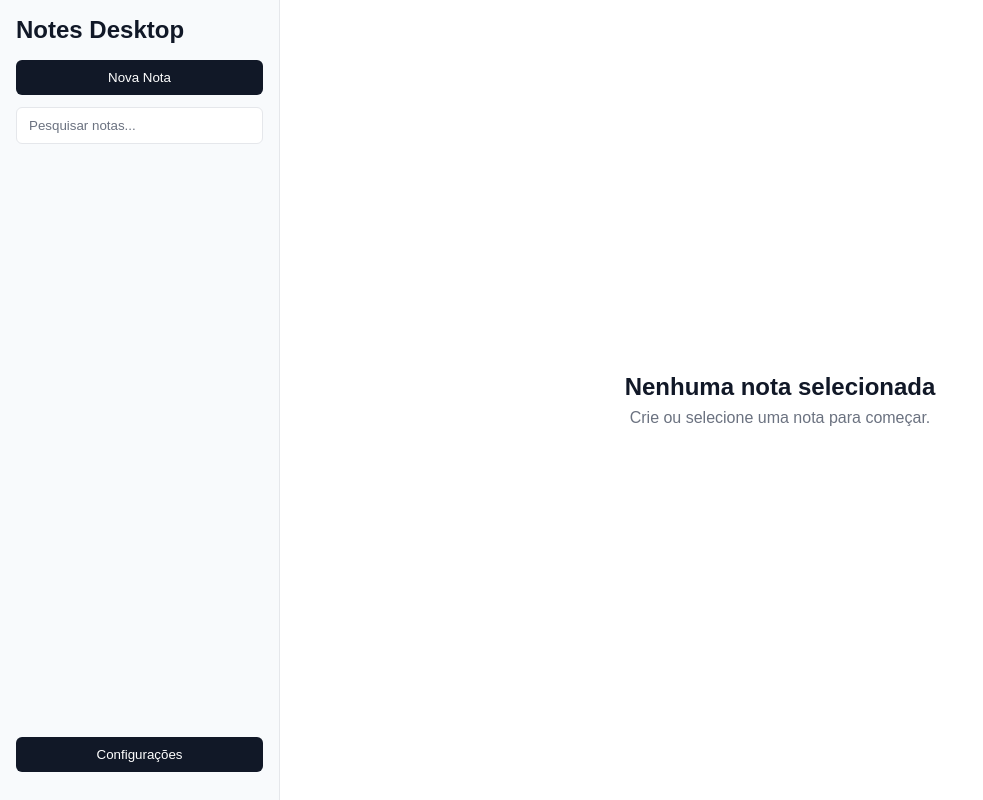
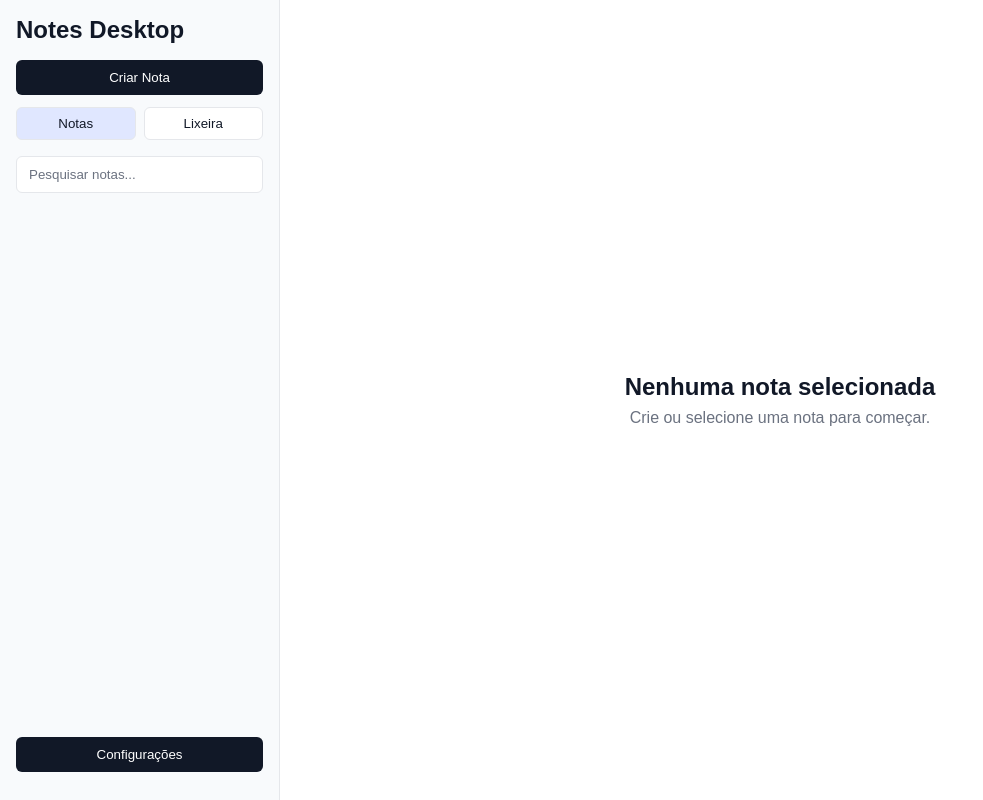
Before and after one commit to JoaoOliveira20/notes-desktop, a React (Vite) app: page / in a window 1280 px wide. Shown: the whole page, without its empty margins (0-983 px from the left). Built offline with nearby package versions, Linux system fonts and the light colour scheme.

Commit message:
feat: add trash view, soft delete and permanent deletion

```diff
--- a/src/components/Sidebar/Sidebar.css
+++ b/src/components/Sidebar/Sidebar.css
@@ -57,3 +57,24 @@
   min-height: 0;
   overflow-y: auto;
 }
+
+.sidebar-tabs {
+  display: flex;
+  gap: 8px;
+  margin-bottom: 16px;
+}
+
+.sidebar-tab {
+  flex: 1;
+  padding: 8px;
+  border: 1px solid var(--border-color);
+  border-radius: 6px;
+  cursor: pointer;
+
+  background: var(--bg-input);
+  color: var(--text-main);
+}
+
+.sidebar-tab.active {
+  background: var(--item-active);
+}
--- a/src/components/Sidebar/Sidebar.tsx
+++ b/src/components/Sidebar/Sidebar.tsx
@@ -2,6 +2,7 @@ import "./Sidebar.css";
 import type { Note } from "../../types/Note";
 import { NoteList } from "../NoteList/NoteList";
 import type { ptBR } from "../../locales/pt-BR";
+import type { ViewMode } from "../../types/ViewMode";
 
 type Translations = typeof ptBR;
 
@@ -14,6 +15,8 @@ type SidebarProps = {
   onSearchChange: (search: string) => void;
   onOpenSettings: () => void;
   t: Translations;
+  viewMode: ViewMode;
+  onChangeViewMode: (viewMode: ViewMode) => void;
 };
 
 export function Sidebar({
@@ -25,6 +28,8 @@ export function Sidebar({
   onSearchChange,
   onOpenSettings,
   t,
+  viewMode,
+  onChangeViewMode,
 }: SidebarProps) {
   return (
     <aside className="sidebar">
@@ -33,6 +38,26 @@ export function Sidebar({
       <button className="sidebar-button" onClick={onCreateNote}>
         {t.newNote}
       </button>
+
+      <div className="sidebar-tabs">
+        <button
+          className={
+            viewMode === "notes" ? "sidebar-tab active" : "sidebar-tab"
+          }
+          onClick={() => onChangeViewMode("notes")}
+        >
+          {t.notes}
+        </button>
+
+        <button
+          className={
+            viewMode === "trash" ? "sidebar-tab active" : "sidebar-tab"
+          }
+          onClick={() => onChangeViewMode("trash")}
+        >
+          {t.trash}
+        </button>
+      </div>
 
       <input
         className="sidebar-search"
--- a/src/hooks/useNotes.ts
+++ b/src/hooks/useNotes.ts
@@ -6,10 +6,12 @@ export function useNotes() {
   const [hasLoadedNotes, setHasLoadedNotes] = useState(false);
   const [selectedNoteId, setSelectedNoteId] = useState<string | null>(null);
   const [search, setSearch] = useState("");
+  const activeNotes = notes.filter((note) => !note.deleted);
+  const deletedNotes = notes.filter((note) => note.deleted);
 
   const selectedNote = notes.find((note) => note.id === selectedNoteId);
 
-  const filteredNotes = notes
+  const filteredNotes = activeNotes
     .filter((note) => {
       const searchText = search.toLowerCase();
 
@@ -60,6 +62,7 @@ export function useNotes() {
       createdAt: now,
       updatedAt: now,
       pinned: false,
+      deleted: false,
     };
 
     setNotes([...notes, newNote]);
@@ -133,7 +136,25 @@ export function useNotes() {
     setNotes(updatedNotes);
   }
 
-  function deleteNote() {
+  function moveNoteToTrash() {
+    const updatedNotes = notes.map((note) => {
+      if (note.id === selectedNoteId) {
+        return {
+          ...note,
+          deleted: true,
+          pinned: false,
+          updatedAt: new Date().toISOString(),
+        };
+      }
+
+      return note;
+    });
+
+    setNotes(updatedNotes);
+    setSelectedNoteId(null);
+  }
+
+  function permanentlyDeleteNote() {
     setNotes(notes.filter((note) => note.id !== selectedNoteId));
     setSelectedNoteId(null);
   }
@@ -148,10 +169,12 @@ export function useNotes() {
     importNotes,
     updateTitle,
     updateContent,
-    deleteNote,
     search,
     setSearch,
     filteredNotes,
     togglePin,
+    deletedNotes,
+    moveNoteToTrash,
+    permanentlyDeleteNote,
   };
 }
--- a/src/locales/en.ts
+++ b/src/locales/en.ts
@@ -20,4 +20,12 @@ export const en = {
   cancel: "Cancel",
   emptyStateTitle: "No note selected",
   emptyStateMessage: "Create or select a note to get started.",
+  notes: "Notes",
+  trash: "Trash",
+  confirmMoveToTrashTitle: "Move note to trash?",
+  confirmMoveToTrashMessage: "You will be able to restore this note later.",
+  moveToTrash: "Move to trash",
+  confirmPermanentDeleteTitle: "Permanently delete note?",
+  confirmPermanentDeleteMessage: "This action cannot be undone.",
+  deletePermanently: "Delete permanently",
 };
--- a/src/locales/pt-BR.ts
+++ b/src/locales/pt-BR.ts
@@ -1,6 +1,6 @@
 export const ptBR = {
   appName: "Notes Desktop",
-  newNote: "Nova Nota",
+  newNote: "Criar Nota",
   importBackup: "Importar Backup",
   exportBackup: "Exportar Backup",
   searchNotes: "Pesquisar notas...",
@@ -20,4 +20,12 @@ export const ptBR = {
   cancel: "Cancelar",
   emptyStateTitle: "Nenhuma nota selecionada",
   emptyStateMessage: "Crie ou selecione uma nota para começar.",
+  notes: "Notas",
+  trash: "Lixeira",
+  confirmMoveToTrashTitle: "Mover nota para a lixeira?",
+  confirmMoveToTrashMessage: "Você poderá restaurar essa nota depois.",
+  moveToTrash: "Mover para lixeira",
+  confirmPermanentDeleteTitle: "Excluir nota permanentemente?",
+  confirmPermanentDeleteMessage: "Essa ação não pode ser desfeita.",
+  deletePermanently: "Excluir permanentemente",
 };
--- a/src/pages/HomePage/HomePage.tsx
+++ b/src/pages/HomePage/HomePage.tsx
@@ -6,6 +6,7 @@ import { NoteEditor } from "../../components/NoteEditor/NoteEditor";
 import { SettingsModal } from "../../components/Modal/SettingsModal/SettingsModal";
 import { ConfirmModal } from "../../components/Modal/ConfirmModal/ConfirmModal";
 import { EmptyState } from "../../components/EmptyState/EmptyState";
+import type { ViewMode } from "../../types/ViewMode";
 
 import { useNotes } from "../../hooks/useNotes";
 import { useTheme } from "../../hooks/useTheme";
@@ -14,6 +15,7 @@ import { useLanguage } from "../../hooks/useLanguage";
 export function HomePage() {
   const {
     filteredNotes,
+    deletedNotes,
     search,
     setSearch,
     selectedNote,
@@ -24,7 +26,8 @@ export function HomePage() {
     importNotes,
     updateTitle,
     updateContent,
-    deleteNote,
+    moveNoteToTrash,
+    permanentlyDeleteNote,
     togglePin,
   } = useNotes();
 
@@ -32,17 +35,20 @@ export function HomePage() {
   const { language, toggleLanguage, t } = useLanguage();
   const [isSettingsOpen, setIsSettingsOpen] = useState(false);
   const [isDeleteModalOpen, setIsDeleteModalOpen] = useState(false);
+  const [viewMode, setViewMode] = useState<ViewMode>("notes");
 
   return (
     <div className="home-page">
       <Sidebar
-        notes={filteredNotes}
+        notes={viewMode === "notes" ? filteredNotes : deletedNotes}
         selectedNoteId={selectedNoteId}
         search={search}
         onSearchChange={setSearch}
         onCreateNote={createNote}
         onSelectNote={setSelectedNoteId}
         onOpenSettings={() => setIsSettingsOpen(true)}
+        viewMode={viewMode}
+        onChangeViewMode={setViewMode}
         t={t}
       />
 
@@ -73,13 +79,28 @@ export function HomePage() {
 
       <ConfirmModal
         isOpen={isDeleteModalOpen}
-        title={t.confirmDeleteTitle}
-        message={t.confirmDeleteMessage}
-        confirmLabel={t.confirmDelete}
+        title={
+          viewMode === "trash"
+            ? t.confirmPermanentDeleteTitle
+            : t.confirmMoveToTrashTitle
+        }
+        message={
+          viewMode === "trash"
+            ? t.confirmPermanentDeleteMessage
+            : t.confirmMoveToTrashMessage
+        }
+        confirmLabel={
+          viewMode === "trash" ? t.deletePermanently : t.moveToTrash
+        }
         cancelLabel={t.cancel}
         onCancel={() => setIsDeleteModalOpen(false)}
         onConfirm={() => {
-          deleteNote();
+          if (viewMode === "trash") {
+            permanentlyDeleteNote();
+          } else {
+            moveNoteToTrash();
+          }
+
           setIsDeleteModalOpen(false);
         }}
       />
--- a/src/types/Note.ts
+++ b/src/types/Note.ts
@@ -5,4 +5,5 @@ export type Note = {
   createdAt: string;
   updatedAt: string;
   pinned: boolean;
+  deleted: boolean;
 };
--- /dev/null
+++ b/src/types/ViewMode.ts
@@ -0,0 +1 @@
+export type ViewMode = "notes" | "trash";
```
